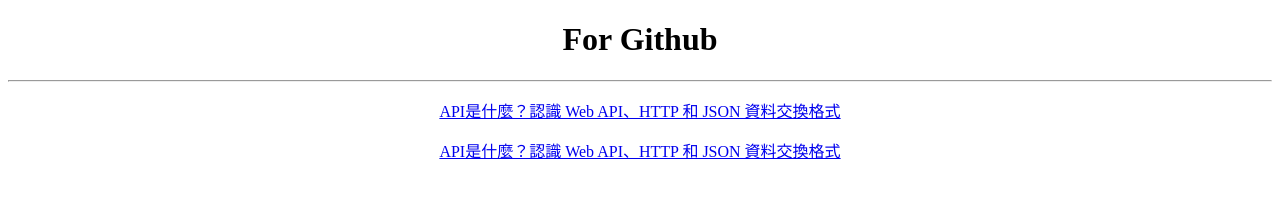
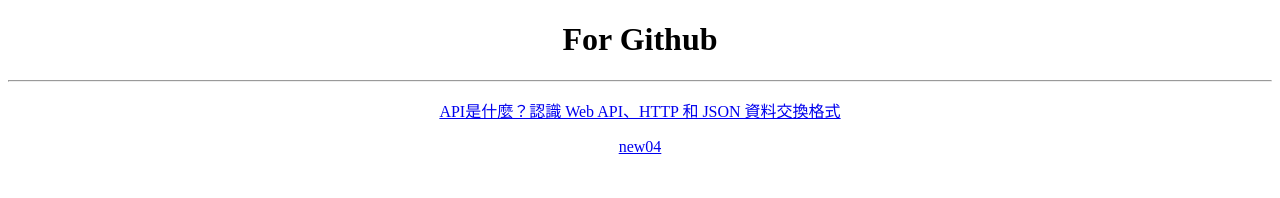
Before and after one commit to bbcbbbbba/githubtest, a plain HTML site: page index.html in a window 1280 px wide. Drawn offline with Linux system fonts and the light colour scheme.

Commit message:
added page03 link

```diff
--- a/index.html
+++ b/index.html
@@ -11,7 +11,7 @@
     <h1 style="text-align: center;">For Github</h1>
     <hr>
     <P><a href="page02.html">API是什麼？認識 Web API、HTTP 和 JSON 資料交換格式</a></P>
-    <P><a href="page02.html">API是什麼？認識 Web API、HTTP 和 JSON 資料交換格式</a></P>
+    <P><a href="page03.html">new04</a></P>
     </div>
 </body>
 </html>
```
